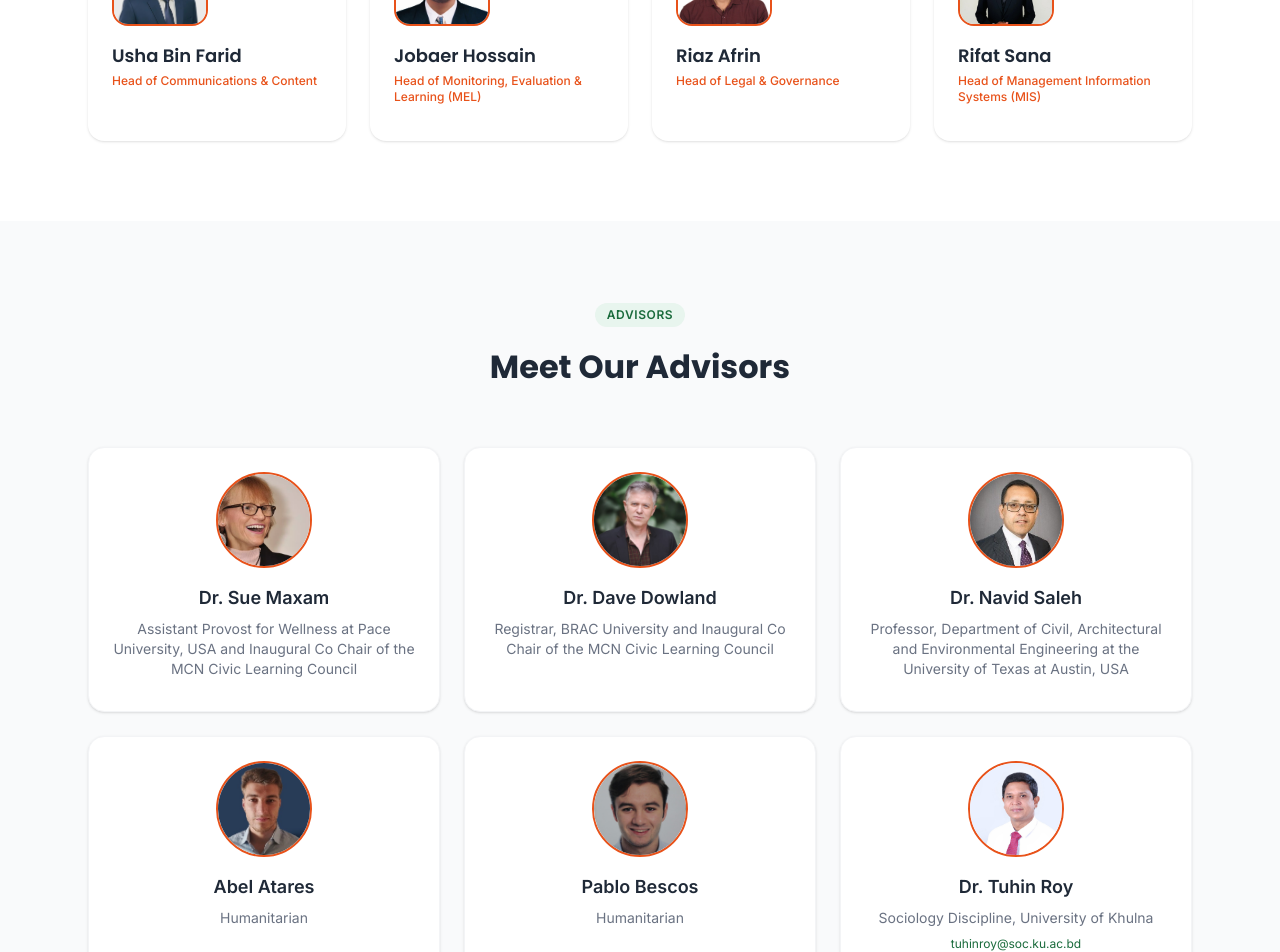
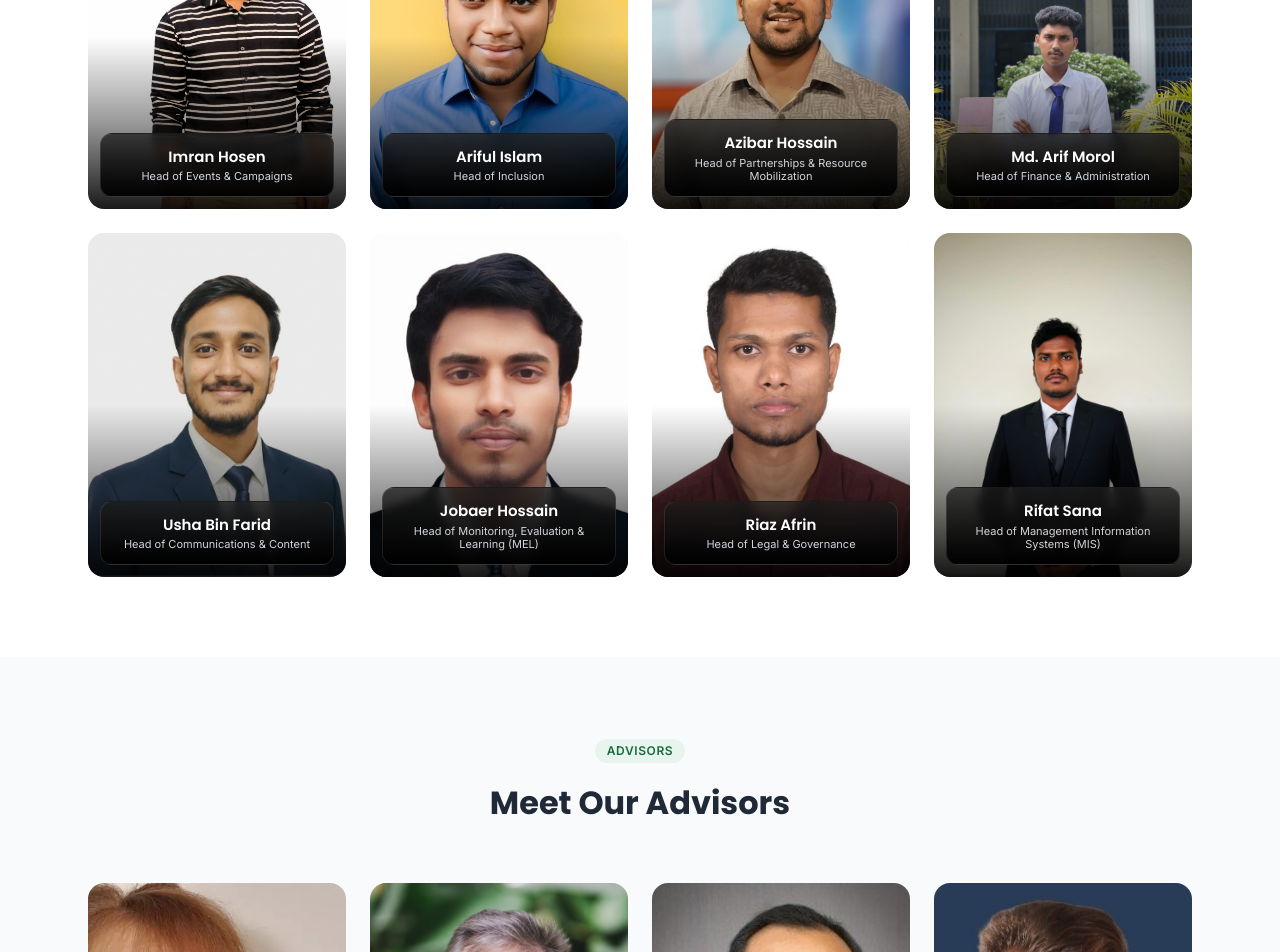
Before and after one commit to royestheking-a11y/youth-climate-network-, a React (Vite) app: page /about in a window 1280 px wide. Shown: the part 5780-6732 px from the top of the page. Built offline with nearby package versions, Linux system fonts and the light colour scheme; no server answers.

Commit message:
Update YCN pages: add new team member images, update pillar count, and fix footer social links

```diff
--- a/src/app/components/AboutPage.tsx
+++ b/src/app/components/AboutPage.tsx
@@ -5,32 +5,34 @@ import { useState } from 'react';
 import logo2 from '../../imports/image-2.webp';
 import { useLanguage } from '../lib/LanguageContext';
 
-function TeamMemberCard({ member }: { member: { id: string; name: string; role: string; bio: string; email: string; image?: string } }) {
+function UnifiedMemberCard({ member }: { member: { id?: string; name: string; role: string; bio?: string; email?: string; image?: string } }) {
   const initials = member.name.split(' ').map(n => n[0]).join('').slice(0, 2);
   return (
-    <div className="bg-white rounded-2xl p-6 shadow-sm hover:shadow-xl transition-all duration-300 hover:-translate-y-1">
+    <div className="relative rounded-2xl overflow-hidden group aspect-[3/4] bg-gray-100 flex items-center justify-center hover:shadow-xl transition-all duration-300">
       {member.image ? (
-        <img src={member.image} alt={member.name} className="w-24 h-24 rounded-2xl mb-4 object-cover" style={{ border: '2px solid #E8521A' }} />
+        <img src={member.image} alt={member.name} className="absolute inset-0 w-full h-full object-cover transition-transform duration-500 group-hover:scale-105" />
       ) : (
-        <div
-          className="w-24 h-24 rounded-2xl flex items-center justify-center mb-4 text-2xl font-bold"
-          style={{ backgroundColor: '#0A3320', color: '#E8521A', fontFamily: 'Poppins, sans-serif' }}
-        >
-          {initials}
-        </div>
+        <div className="text-4xl font-bold text-gray-300">{initials}</div>
       )}
-      <h3 className="font-semibold mb-1" style={{ fontFamily: 'Poppins, sans-serif', color: '#1F2937' }}>{member.name}</h3>
-      <p className="text-xs font-medium mb-3" style={{ color: '#E8521A', fontFamily: 'Inter, sans-serif' }}>{member.role}</p>
-      {member.bio && <p className="text-sm leading-relaxed" style={{ color: '#6B7280', fontFamily: 'Inter, sans-serif' }}>{member.bio}</p>}
+
+      {/* Gradient overlay at the bottom */}
+      <div className="absolute inset-x-0 bottom-0 h-1/2 bg-gradient-to-t from-black/90 via-black/40 to-transparent pointer-events-none" />
+
+      {/* Name and Role Box */}
+      <div className="absolute bottom-3 left-3 right-3 rounded-xl p-3 text-center transition-transform duration-300 group-hover:-translate-y-1" style={{ background: 'linear-gradient(to top, rgba(0,0,0,0.95), rgba(30,30,30,0.75))', backdropFilter: 'blur(4px)', border: '1px solid rgba(255,255,255,0.1)' }}>
+        <h3 className="font-semibold text-white mb-0.5 text-[15px]" style={{ fontFamily: 'Poppins, sans-serif' }}>{member.name}</h3>
+        <p className="text-[11px] text-gray-300 leading-tight" style={{ fontFamily: 'Inter, sans-serif' }}>{member.role}</p>
         {member.email && (
           <a
             href={`mailto:${member.email}`}
-          className="mt-4 inline-block text-xs hover:underline transition-colors"
-          style={{ color: '#1A6B3C', fontFamily: 'Inter, sans-serif' }}
+            className="mt-2 inline-block text-[10px] hover:text-white transition-colors text-gray-400"
+            style={{ fontFamily: 'Inter, sans-serif' }}
+            onClick={(e) => e.stopPropagation()}
           >
             {member.email}
           </a>
         )}
+      </div>
     </div>
   );
 }
@@ -49,8 +51,8 @@ export function AboutPage() {
     { name: 'Dr. Md Hafizur Rahman', role: 'Founder & Executive Director - Education for Development and Sustainability - EDS', image: '/members/Dr. Md Hafizur Rahman , Founder & Executive Director - Education for Development  and Sustainability - EDS - Advisor .jpg' },
     { name: 'Dr. Md. Hasan Howlader', role: 'Associate Professor, Development Studies Discipline, University of Khulna', email: 'hasan@ds.ku.ac.bd', image: '/members/Dr. Md.  Hasan  Howlader , Associate Professor , Development Studies Discipline , University of Khulna .jpg' },
     { name: 'Dr. Shapla Singha', role: 'Assistant Professor, Drawing and Painting Discipline, University of Khulna', email: 'shaplasingha@ku.ac.bd', image: '/members/Dr. Shapla Singha, Assistant Professor , Drawing and Painting Discipline , University of Khulna  .jpg' },
-    { name: 'M RIAD AKTER (Aadib)', role: 'Founder & CEO at EDAXIS Global', email: 'mail.me@riyadaadib.com' },
-    { name: 'MUTLUBA NACHRIN (Meete)', role: 'Founder & CEO @ Tourng Travelers', email: 'director@tourng.com' },
+    { name: 'M RIAD AKTER (Aadib)', role: 'Founder & CEO at EDAXIS Global', email: 'mail.me@riyadaadib.com', image: '/members/M RIAD AKTER (Aadib).jpeg' },
+    { name: 'MUTLUBA NACHRIN (Meete)', role: 'Founder & CEO @ Tourng Travelers', email: 'director@tourng.com', image: '/members/MUTLUBA NACHRIN (Meete).jpeg' },
     { name: 'MD. Matiur Rahman Talukder', role: 'Retired Deputy Director - Department of Youth Development', image: '/members/MD. Matiur Rahman Talukder  Retired Deputy Director - Department of Youth Development,  Ministry of Youth and Sports_.jpg' },
     { name: 'Mohammed Mofizur Rahman', role: 'Scientist, Potsdam Institute for Climate Impact Research', image: '/members/Mohammed Mofizur Rahman - Scientist , Potsdam Institute for Climate Impact Research ..jpg' },
   ];
@@ -511,7 +513,7 @@ export function AboutPage() {
           </div>
           <div className="grid grid-cols-1 sm:grid-cols-2 lg:grid-cols-4 gap-6">
             {teamList.map((member, i) => (
-              <TeamMemberCard key={i} member={{ id: `${i}`, name: member.name, role: member.role, bio: '', email: '', image: member.image }} />
+              <UnifiedMemberCard key={i} member={{ id: `${i}`, name: member.name, role: member.role, bio: '', email: '', image: member.image }} />
             ))}
           </div>
         </div>
@@ -528,24 +530,9 @@ export function AboutPage() {
               Meet Our Advisors
             </h2>
           </div>
-          <div className="grid grid-cols-1 md:grid-cols-2 lg:grid-cols-3 gap-6">
+          <div className="grid grid-cols-1 sm:grid-cols-2 lg:grid-cols-4 gap-6">
             {advisors.map((advisor, i) => (
-              <div key={i} className="bg-white rounded-2xl p-6 shadow-sm border border-gray-100 flex flex-col items-center text-center">
-                {advisor.image ? (
-                  <img src={advisor.image} alt={advisor.name} className="w-24 h-24 rounded-full object-cover mb-4 border-2" style={{ borderColor: '#E8521A' }} />
-                ) : (
-                  <div className="w-24 h-24 rounded-full bg-[#0A3320] text-[#E8521A] flex items-center justify-center font-bold text-2xl mb-4">
-                    {advisor.name.split(' ').map(n => n[0]).join('').slice(0, 2)}
-                  </div>
-                )}
-                <h3 className="font-semibold mb-2 text-[#1F2937]">{advisor.name}</h3>
-                <p className="text-sm text-gray-500 mb-2">{advisor.role}</p>
-                {advisor.email && (
-                  <a href={`mailto:${advisor.email}`} className="text-xs text-[#1A6B3C] hover:underline mt-auto">
-                    {advisor.email}
-                  </a>
-                )}
-              </div>
+              <UnifiedMemberCard key={i} member={advisor} />
             ))}
           </div>
         </div>
@@ -564,7 +551,7 @@ export function AboutPage() {
               { title: t('General Assembly', 'সাধারণ পরিষদ'), desc: t('The supreme decision-making body comprising all active YCN members. Meets annually to review strategy, elect leadership, and approve plans and budgets.', 'সকল ওয়াইসিএন সদস্যদের নিয়ে গঠিত নীতি নির্ধারণী মূল চালিকাশক্তি। বার্ষিক সাধারণ সভায় কৌশল পর্যালোচনা, নেতৃত্ব নির্বাচন এবং বাজেট অনুমোদন করা হয়।') },
               { title: t('Executive Committee', 'কার্যনির্বাহী কমিটি'), desc: t('Elected body of 7–11 youth leaders responsible for governance oversight, policy, and major institutional decisions.', '৭-১১ জন নির্বাচিত যুব নেতাদের সমন্বয়ে গঠিত কমিটি যা নীতি ও অন্যান্য প্রাতিষ্ঠানিক সিদ্ধান্তের জন্য দায়িত্বশীল।') },
               { title: t('Executive Director', 'নির্বাহী পরিচালক'), desc: t('Chief executive responsible for organizational management, external representation, and strategic leadership.', 'সাংগঠনিক ব্যবস্থাপনা, বাহ্যিক প্রতিনিধিত্ব এবং কৌশলগত নেতৃত্বের জন্য দায়ী প্রধান নির্বাহী কর্মকর্তা।') },
-              { title: t('Program Teams', 'প্রোগ্রাম টিমসমূহ'), desc: t('Dedicated teams for each of YCN\'s 15 strategic pillars, led by Program Coordinators with thematic expertise.', 'ওয়াইসিএন-এর ১৫টি কৌশলগত পিলারের প্রতিটির জন্য নিবেদিত দল, যা নির্দিষ্ট ক্ষেত্রে বিশেষজ্ঞ সমন্বয়কারীদের দ্বারা পরিচালিত।') },
+              { title: t('Program Teams', 'প্রোগ্রাম টিমসমূহ'), desc: t('Dedicated teams for each of YCN\'s 20 strategic pillars, led by Program Coordinators with thematic expertise.', 'ওয়াইসিএন-এর ২০টি কৌশলগত পিলারের প্রতিটির জন্য নিবেদিত দল, যা নির্দিষ্ট ক্ষেত্রে বিশেষজ্ঞ সমন্বয়কারীদের দ্বারা পরিচালিত।') },
               { title: t('Finance & Administration', 'অর্থ ও প্রশাসন'), desc: t('Independent finance function with internal audit, transparent reporting, and donor accountability systems.', 'অভ্যন্তরীণ অডিট, স্বচ্ছ রিপোর্টিং এবং দাতার প্রতি জবাবদিহিতা সম্বলিত একটি স্বাধীন অর্থ বিভাগ।') },
               { title: t('Youth Advisory Council', 'যুব উপদেষ্টা পরিষদ'), desc: t('Representative body of young people from YCN\'s program areas, ensuring grassroots perspectives inform all decisions.', 'ওয়াইসিএন-এর প্রোগ্রাম এলাকাগুলোর যুব প্রতিনিধিদের নিয়ে গঠিত পরিষদ, যা নিশ্চিত করে যে তৃণমূলের মতামত সমস্ত সিদ্ধান্ত গ্রহণে প্রতিফলিত হচ্ছে।') },
             ].map((item) => (
--- a/src/app/components/ContactPage.tsx
+++ b/src/app/components/ContactPage.tsx
@@ -137,7 +137,7 @@ export function ContactPage() {
                     { platform: t('Facebook', 'ফেসবুক'), handle: 'Youth Climate Network', color: '#1877F2', bg: '#EBF5FF', link: 'https://www.facebook.com/youthclimatenetwork' },
                     { platform: t('Instagram', 'ইনস্টাগ্রাম'), handle: 'youthclimatenetworkbd', color: '#E1306C', bg: '#FFF0F5', link: 'https://www.instagram.com/youthclimatenetworkbd/' },
                     { platform: t('Twitter / X', 'টুইটার / X'), handle: '@ycnorgbd', color: '#1DA1F2', bg: '#EBF8FF', link: 'https://x.com/ycnorgbd' },
-                    { platform: t('LinkedIn', 'লিঙ্কডইন'), handle: 'Youth Climate Network', color: '#0077B5', bg: '#EBF4FF', link: 'https://x.com/ycnorgbd' },
+                    { platform: t('LinkedIn', 'লিঙ্কডইন'), handle: 'Youth Climate Network', color: '#0077B5', bg: '#EBF4FF', link: 'https://www.linkedin.com/company/ycnbd/' },
                     { platform: t('YouTube', 'ইউটিউব'), handle: 'YouthClimateNetwork', color: '#FF0000', bg: '#FFF0F0', link: 'https://www.youtube.com/@YouthClimateNetwork' },
                   ].map(({ platform, handle, color, bg, link }) => (
                     <a
--- a/src/app/components/Footer.tsx
+++ b/src/app/components/Footer.tsx
@@ -1,7 +1,7 @@
 import { useState } from 'react';
 import { Link } from 'react-router';
 import { apiNewsletter } from '../lib/api';
-import { Mail, Phone, MapPin, Facebook, Twitter, Instagram, Linkedin, ArrowRight, MessageCircle, Globe } from 'lucide-react';
+import { Mail, Phone, MapPin, Facebook, Twitter, Instagram, Linkedin, Youtube, ArrowRight, MessageCircle, Globe } from 'lucide-react';
 // removed unused logo import
 import footerBg from '../../imports/image-4.webp';
 import { useLanguage } from '../lib/LanguageContext';
@@ -28,10 +28,11 @@ const programLinks = [
 ];
 
 const socials = [
-  { Icon: Facebook, href: 'https://www.facebook.com/youthclimatenetworkbd', label: 'Facebook' },
-  { Icon: Twitter, href: '#', label: 'Twitter' },
-  { Icon: Instagram, href: 'https://www.instagram.com/ycnbd/', label: 'Instagram' },
+  { Icon: Facebook, href: 'https://www.facebook.com/youthclimatenetwork', label: 'Facebook' },
+  { Icon: Twitter, href: 'https://x.com/ycnorgbd', label: 'Twitter' },
+  { Icon: Instagram, href: 'https://www.instagram.com/youthclimatenetworkbd/', label: 'Instagram' },
   { Icon: Linkedin, href: 'https://www.linkedin.com/company/ycnbd/', label: 'LinkedIn' },
+  { Icon: Youtube, href: 'https://www.youtube.com/@YouthClimateNetwork', label: 'YouTube' },
 ];
 
 export function Footer() {
@@ -115,7 +116,7 @@ export function Footer() {
             </div>
             {/* WhatsApp */}
             <a
-              href="https://wa.me/880XXXXXXXXX"
+              href="https://whatsapp.com/channel/0029VbDURgAADTOEJvOAEX2z"
               target="_blank"
               rel="noopener noreferrer"
               className="inline-flex items-center gap-2.5 px-4 py-2.5 rounded-xl text-sm font-medium transition-all duration-200 hover:scale-105"
--- a/src/app/components/HomePage.tsx
+++ b/src/app/components/HomePage.tsx
@@ -438,7 +438,7 @@ export function HomePage() {
               </motion.p>
               <motion.div variants={stagger} className="grid grid-cols-2 gap-3 mb-8">
                 {[
-                  { l: '15 Program Pillars', bnL: '১৫টি প্রোগ্রাম পিলার', d: 'All dimensions of climate vulnerability', bnD: 'জলবায়ু ঝুঁকির সমস্ত মাত্রা' },
+                  { l: '20 Program Pillars', bnL: '২০টি প্রোগ্রাম পিলার', d: 'All dimensions of climate vulnerability', bnD: 'জলবায়ু ঝুঁকির সমস্ত মাত্রা' },
                   { l: 'Asia Pacific Reach', bnL: 'এশিয়া প্যাসিফিক জুড়ে সম্প্রসারণ', d: 'Regional representation at global forums', bnD: 'বিশ্ব দরবারে আঞ্চলিক প্রতিনিধিত্ব' },
                   { l: 'Youth-Led Governance', bnL: 'যুব-নেতৃত্বাধীন পরিচালনা', d: 'Democratic, transparent, accountable', bnD: 'গণতান্ত্রিক, স্বচ্ছ, দায়বদ্ধ' },
                   { l: 'Officially Registered', bnL: 'অফিসিয়ালি নিবন্ধিত', d: 'DYD/Khulna/Reg-104, GoB', bnD: 'ডিওয়াইডি/খুলনা/নিবন্ধন-১০৪, বাংলাদেশ সরকার' },
@@ -520,10 +520,10 @@ export function HomePage() {
           >
             <motion.p variants={fadeUp} className="text-xs uppercase tracking-widest mb-3" style={{ color: '#E8521A', fontFamily: 'Inter, sans-serif', fontWeight: 600 }}>{t('02 — Our Work', '০২ — আমাদের কাজ')}</motion.p>
             <motion.h2 variants={fadeUp} style={{ fontFamily: 'Poppins, sans-serif', fontWeight: 800, fontSize: 'clamp(1.6rem, 3.5vw, 2.6rem)', color: '#111827', letterSpacing: '-0.02em' }}>
-              {t('15 Program Pillars', '১৫টি প্রোগ্রাম পিলার')}
+              {t('20 Program Pillars', '২০টি প্রোগ্রাম পিলার')}
             </motion.h2>
             <motion.p variants={fadeUp} className="mt-4 max-w-xl mx-auto" style={{ color: '#6B7280', fontFamily: 'Inter, sans-serif', fontSize: '1rem', lineHeight: 1.7 }}>
-              {t('Six featured focus areas addressing key dimensions of climate vulnerability and sustainable development from our 15 strategic program pillars.', 'আমাদের ১৫টি কৌশলগত প্রোগ্রাম পিলারের মধ্য থেকে জলবায়ু ঝুঁকি এবং টেকসই উন্নয়নের প্রধান মাত্রাগুলো মোকাবেলায় ছয়টি বিশেষ ফোকাস ক্ষেত্র।')}
+              {t('Six featured focus areas addressing key dimensions of climate vulnerability and sustainable development from our 20 strategic program pillars.', 'আমাদের ২০টি কৌশলগত প্রোগ্রাম পিলারের মধ্য থেকে জলবায়ু ঝুঁকি এবং টেকসই উন্নয়নের প্রধান মাত্রাগুলো মোকাবেলায় ছয়টি বিশেষ ফোকাস ক্ষেত্র।')}
             </motion.p>
           </motion.div>
 
@@ -547,7 +547,7 @@ export function HomePage() {
               className="inline-flex items-center gap-2 px-8 py-3.5 rounded-xl font-semibold text-sm transition-all hover:scale-105 hover:shadow-xl"
               style={{ background: 'linear-gradient(135deg, #0A3320, #1A6B3C)', color: '#F0ECD8', fontFamily: 'Inter, sans-serif', boxShadow: '0 4px 16px rgba(10,51,32,0.2)' }}
             >
-              {t('View All 15 Programs', 'সকল ১৫টি প্রোগ্রাম দেখুন')} <ArrowRight size={15} />
+              {t('View All 20 Programs', 'সকল ২০টি প্রোগ্রাম দেখুন')} <ArrowRight size={15} />
             </Link>
           </motion.div>
         </div>
```
Also changed, not shown: public/members/M RIAD AKTER (Aadib).jpeg (added), public/members/MUTLUBA NACHRIN (Meete).jpeg (added). Lines whose indentation alone changed are shown as unchanged.
